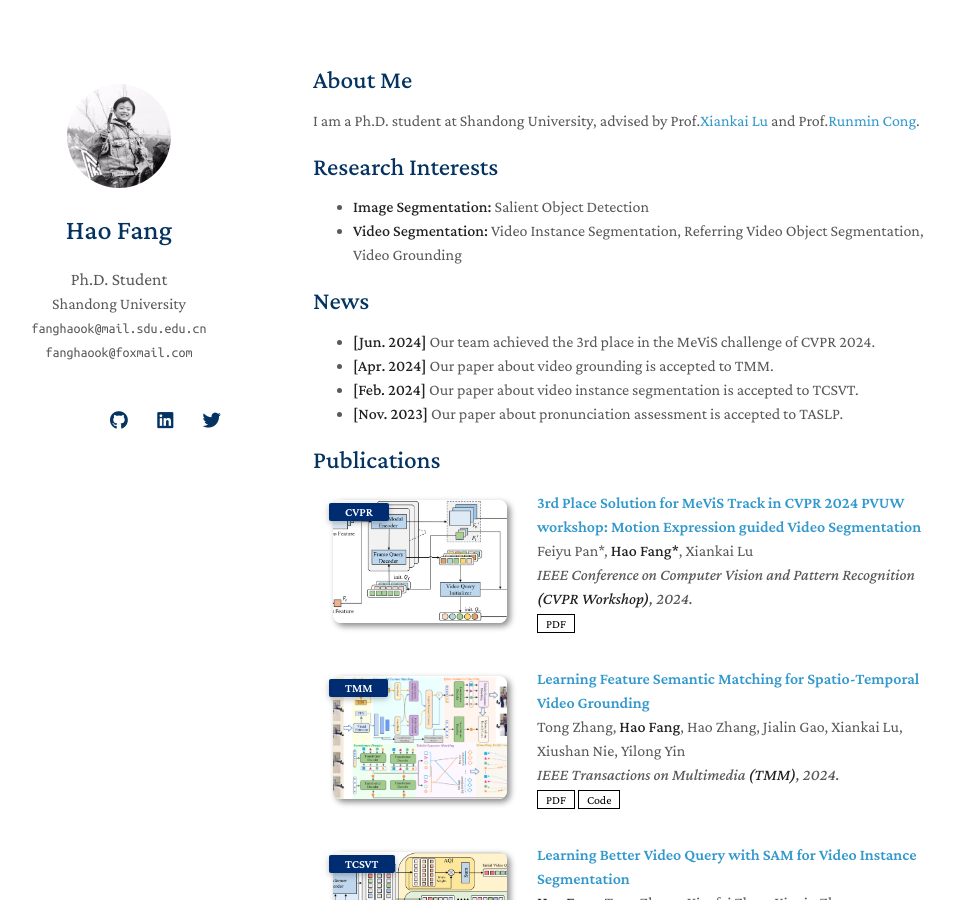
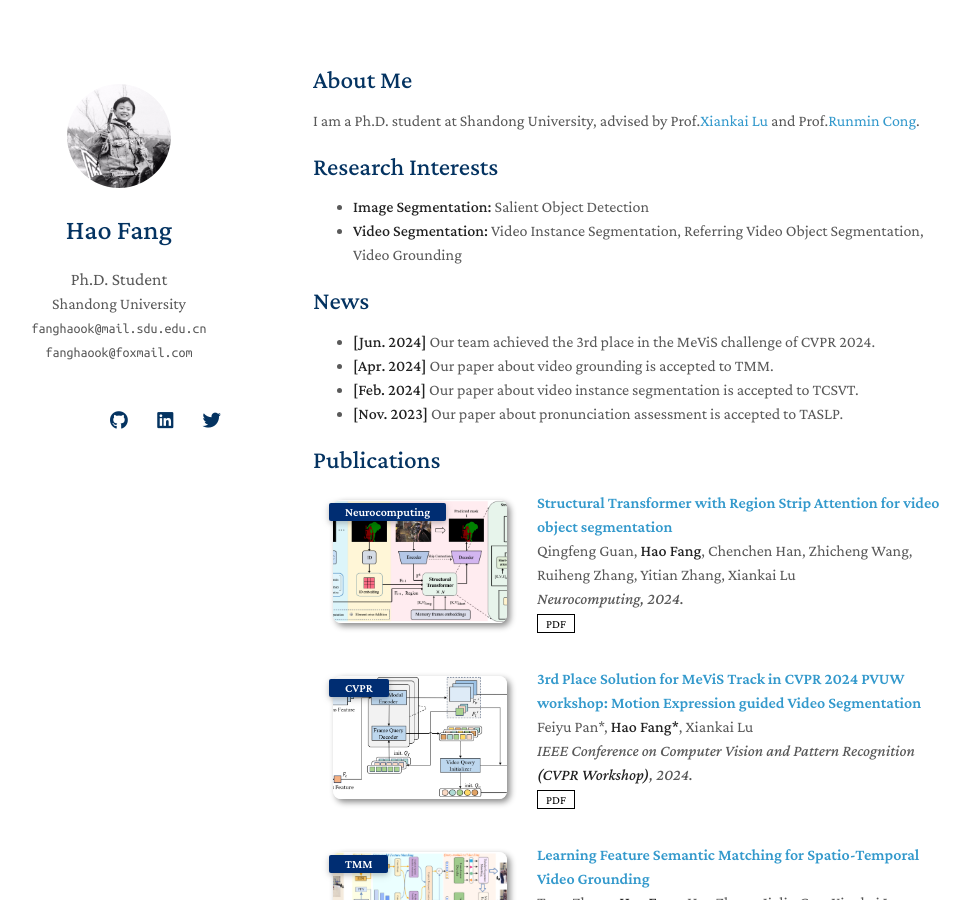
Before and after one commit to fanghaook/fanghaook.github.io, a Jekyll site: the page built from index.md, in a window 1280 px wide and 900 px high. Shown: the whole window, without its empty margins (157-1127 px from the left). Built offline with Jekyll 4.4.1, drawn with Linux system fonts in a browser that asks for light colours; nearby versions of some CDN libraries; a style sheet for code colours, icons or effects is not loaded; our own code applies the rules of GitHub Pages for plain Markdown files.

Commit message:
Update STRSA

```diff
--- a/_data/publications.yml
+++ b/_data/publications.yml
@@ -1,4 +1,11 @@
 main:
+  - title: "Structural Transformer with Region Strip Attention for video object segmentation"
+    authors: Qingfeng Guan, <strong>Hao Fang</strong>, Chenchen Han, Zhicheng Wang, Ruiheng Zhang, Yitian Zhang, Xiankai Lu
+    conference_short: Neurocomputing
+    conference: Neurocomputing, 2024.
+    pdf: https://doi.org/10.1016/j.neucom.2024.128076
+    image: ./assets/img/STRSA.jpg
+
   - title: "3rd Place Solution for MeViS Track in CVPR 2024 PVUW workshop: Motion Expression guided Video Segmentation"
     authors: Feiyu Pan*, <strong>Hao Fang*</strong>, Xiankai Lu
     conference_short: CVPR
```
